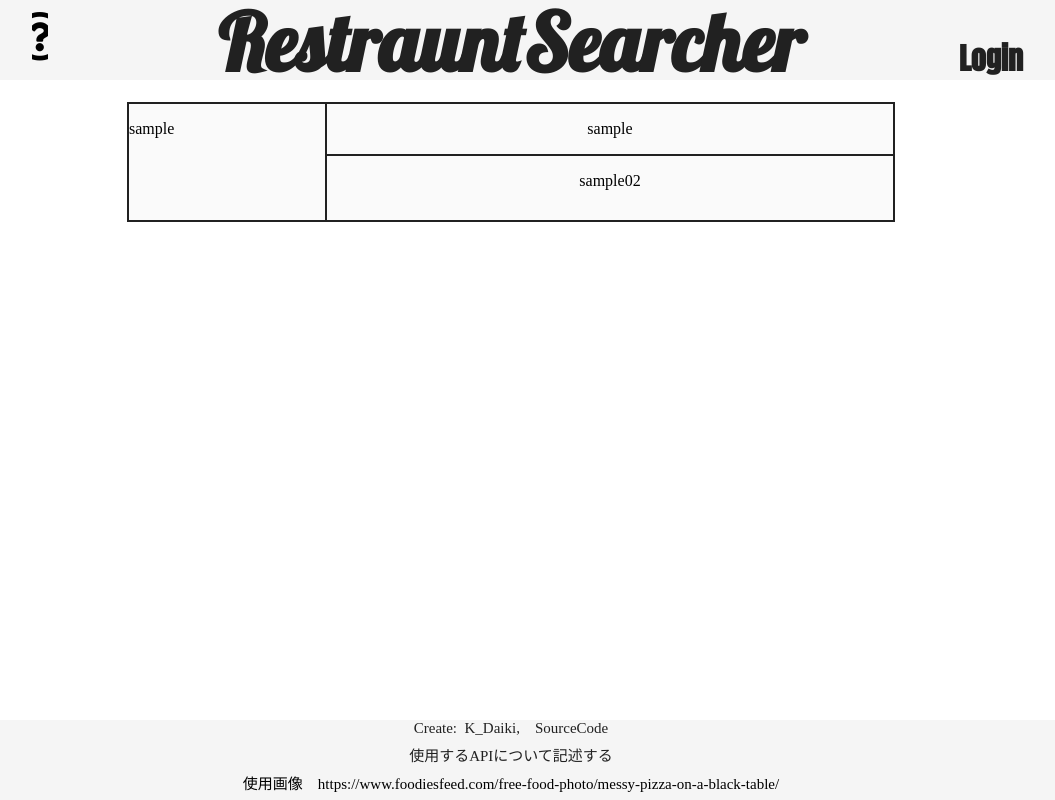
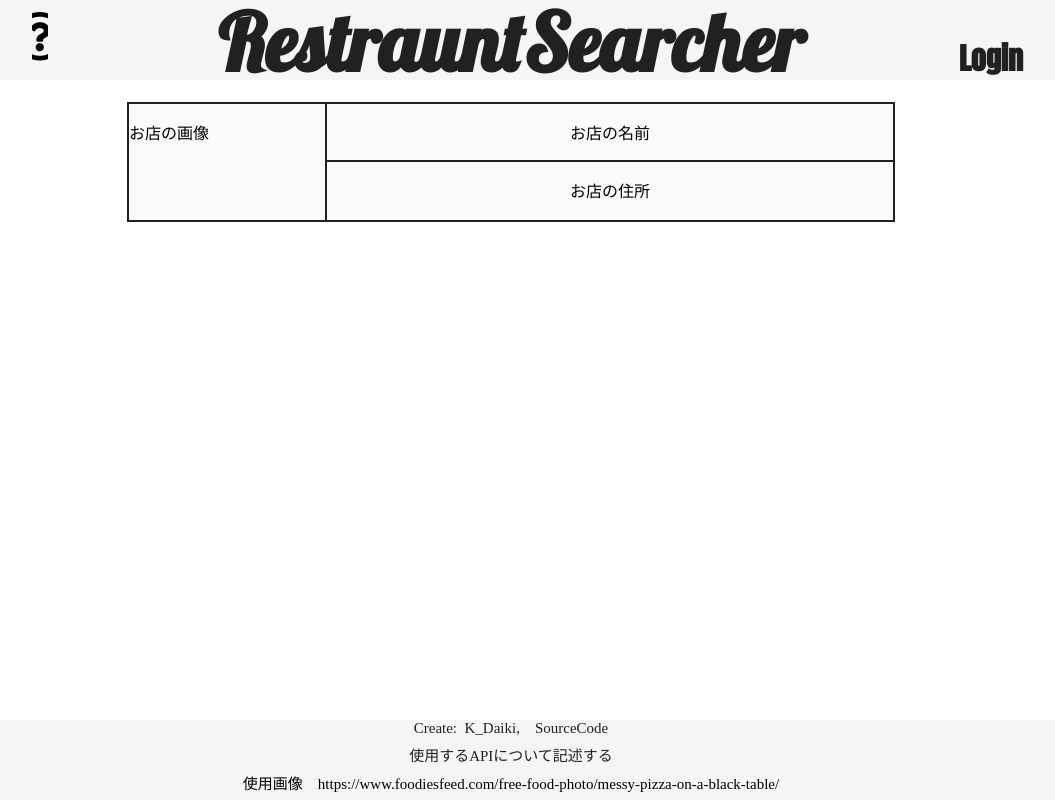
Before and after one commit to K-Daiki-0ne/Restaurant_Searcher, a React (Create React App) app in the folder client/: page /detail in a window 1280 px wide. Shown: the whole page, without its empty margins (129-1184 px from the left). Built offline with nearby package versions, Linux system fonts and the light colour scheme.

Commit message:
fix: text

```diff
--- a/client/src/components/templates/DetailRestaurantCard/DetailRestaurantCard.tsx
+++ b/client/src/components/templates/DetailRestaurantCard/DetailRestaurantCard.tsx
@@ -5,17 +5,17 @@ export const DetailRestrauntCard: React.FC = () => {
   return (
   <div className="grid">
     <article className="restraunt-image">
-      <p>sample</p>
+      <p>お店の画像</p>
     </article>
     <article className="restraunt-content">
       <section className='name'>
         <p>
-          sample
+          お店の名前
         </p>
       </section>
       <section className='adress'>
         <p>
-          sample02
+          お店の住所
         </p>
       </section>
     </article>
```
